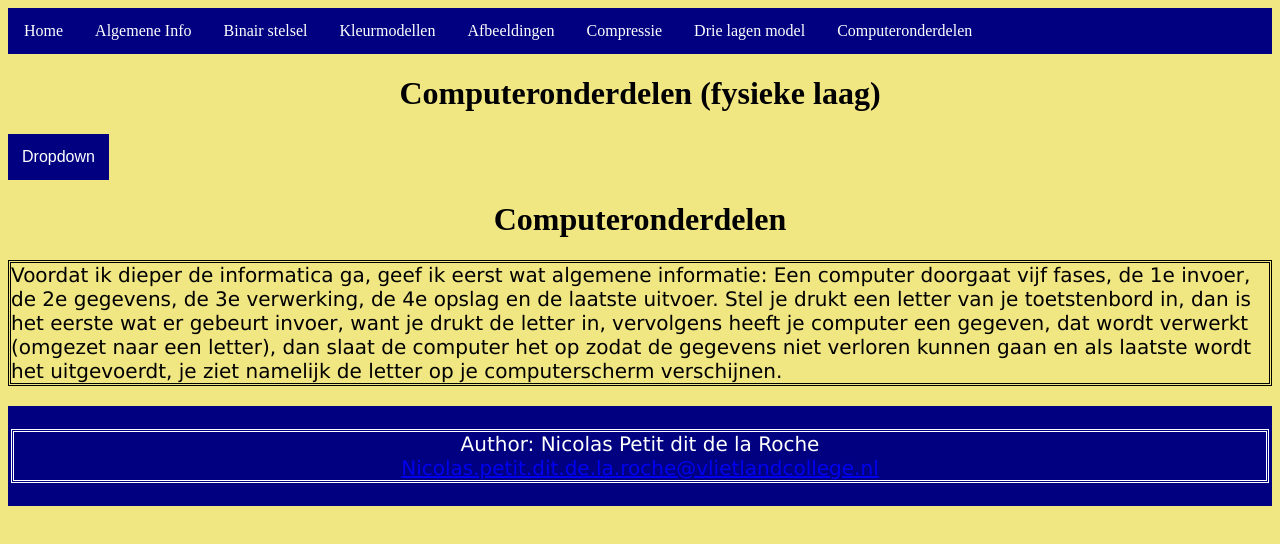
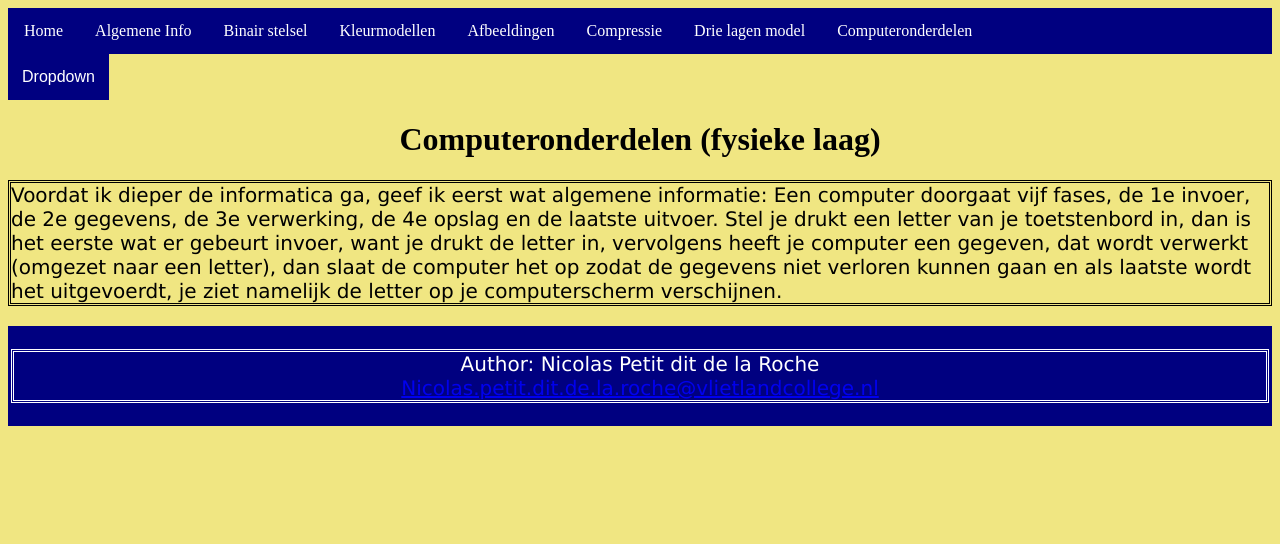
Before and after one commit to yoris16/yoris16.github.io, a plain HTML site: page Computeronderdelen.html in a window 1280 px wide. Drawn offline with Linux system fonts and the light colour scheme.

Commit message:
aanpassing computeronderdelen

```diff
--- a/Computeronderdelen.html
+++ b/Computeronderdelen.html
@@ -17,10 +17,6 @@
        <li><a href="compressie.html">Compressie</a></li>
        <li><a href="Drielagenmodel.html">Drie lagen model</a></li>
        <li><a href="Computeronderdelen.html">Computeronderdelen</a></li>
-
-    </ul>
-        <h1>Computeronderdelen (fysieke laag) </h1>
-
     </ul>
 
 <div class="dropdown">
@@ -31,7 +27,7 @@
           <a href="#">Link 3</a>
 </div>
 </div>
-        <h1>Computeronderdelen</h1>
+        <h1>Computeronderdelen (fysieke laag)</h1>
 
     <p>Voordat ik dieper de informatica ga, geef ik eerst wat algemene informatie: Een computer doorgaat vijf fases, de 1e invoer, de 2e gegevens, de 3e verwerking, de 4e opslag en de laatste uitvoer.
 Stel je drukt een letter van je toetstenbord in, dan is het eerste wat er gebeurt invoer, want je drukt de letter in, vervolgens heeft je computer een gegeven, dat wordt verwerkt (omgezet naar een letter),
```
